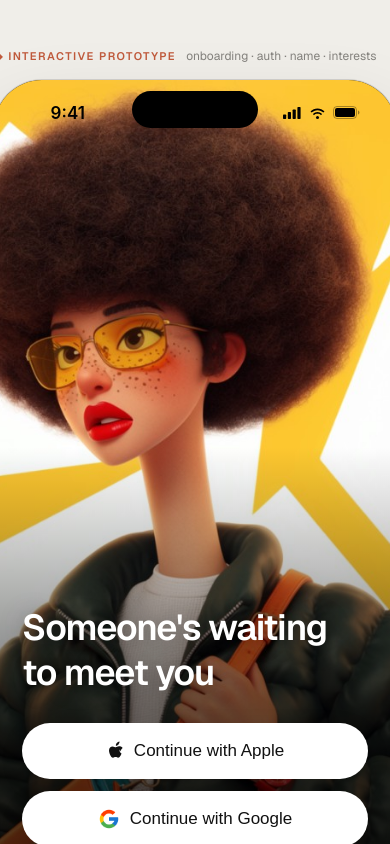
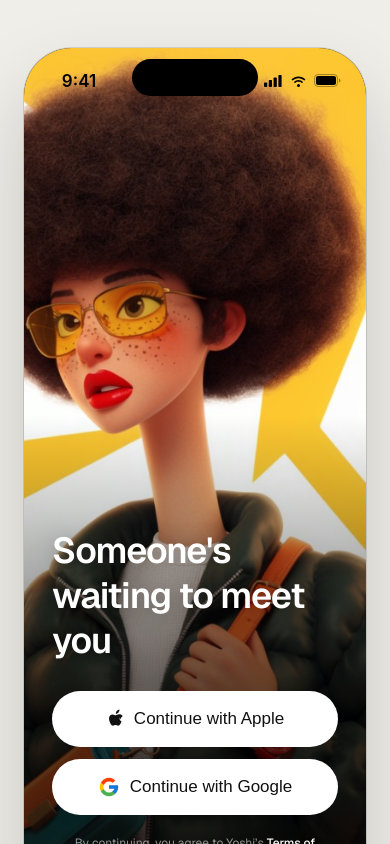
Before and after one commit to llh-jameslo/Yoshi-Claude-Design, a React (Vite) app: page / in a window 390 px wide. Shown: the top 844 px of the page. Built offline with nearby package versions, Linux system fonts and the light colour scheme.

Commit message:
chore: remove prototype header from app shell
Show only the phone screen so the shared deploy link looks like the product.

```diff
--- a/src/App.tsx
+++ b/src/App.tsx
@@ -10,41 +10,11 @@ export default function App() {
       style={{
         minHeight: '100vh',
         display: 'flex',
-        flexDirection: 'column',
         alignItems: 'center',
         justifyContent: 'center',
         padding: '48px 24px',
-        gap: 16,
       }}
     >
-      <div
-        style={{
-          display: 'flex',
-          alignItems: 'center',
-          gap: 10,
-          width: 402,
-        }}
-      >
-        <div
-          style={{
-            font: "600 11px 'Geist',sans-serif",
-            letterSpacing: '.14em',
-            color: '#C05A3C',
-          }}
-        >
-          ◆ INTERACTIVE PROTOTYPE
-        </div>
-        <div
-          style={{
-            font: "400 12px 'Geist',sans-serif",
-            color: 'rgba(26,24,20,.5)',
-          }}
-        >
-          {result
-            ? 'home · chat · switch · topics'
-            : 'onboarding · auth · name · interests'}
-        </div>
-      </div>
       {result ? (
         <FuiboFlower
           initialYoshiId={result.yoshiId}
```
